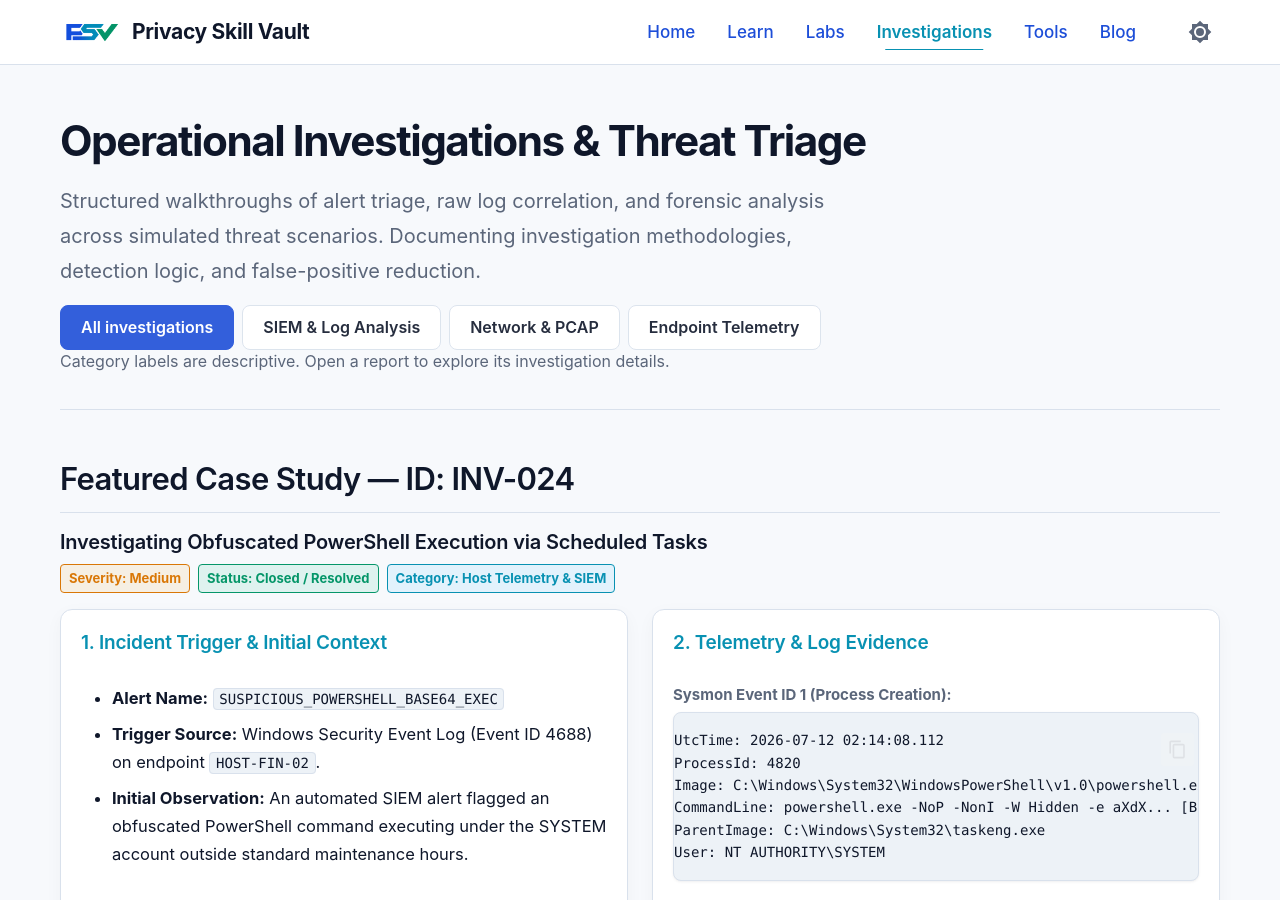
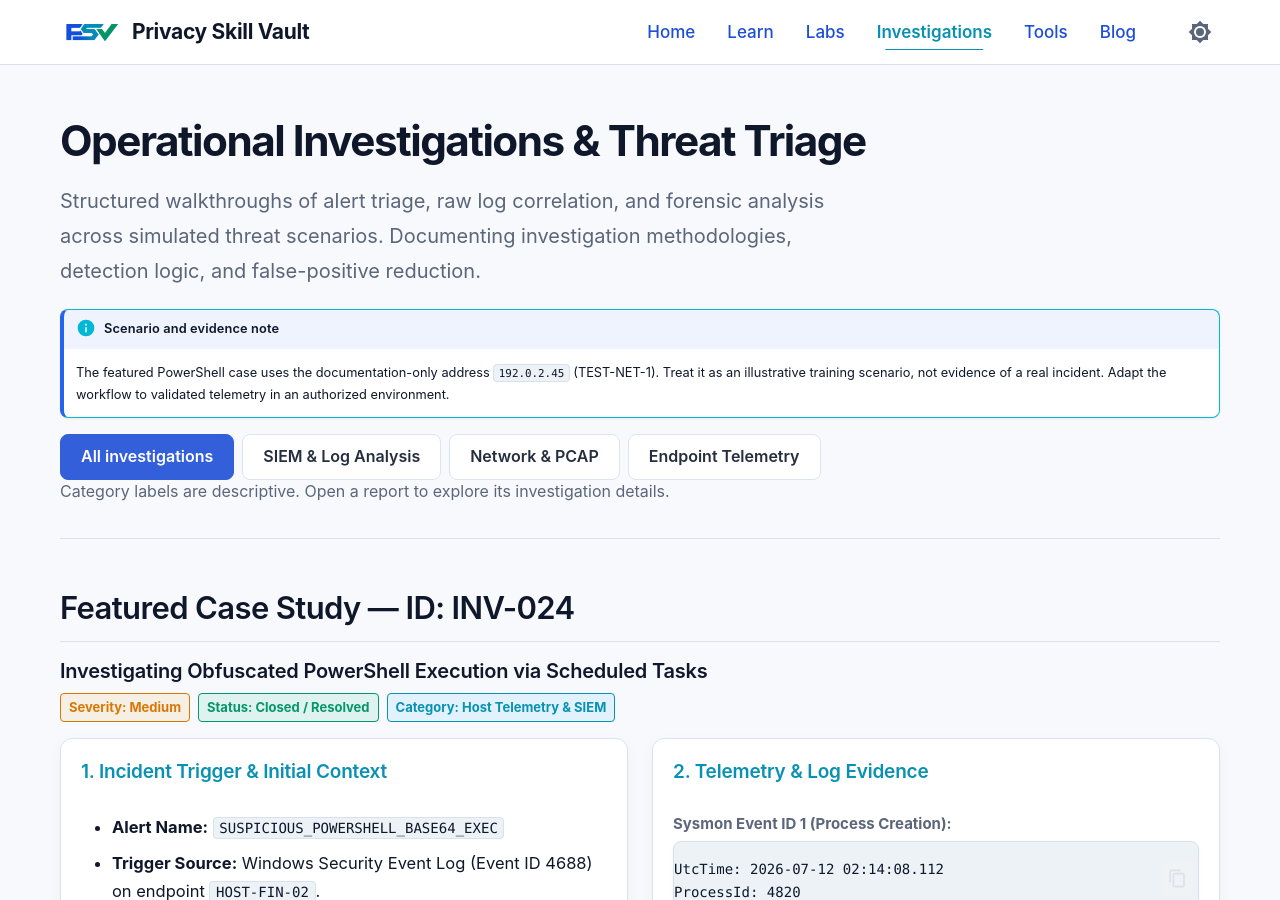
Before and after one commit to PrivacySkillVault/privacyskillvault.github.io, an MkDocs documentation site: the page built from docs/investigations/index.md, in a window 1280 px wide and 900 px high. Built offline with MkDocs 1.6.1 and Material for MkDocs 9.7.7, drawn with Linux system fonts in a browser that asks for light colours.

Commit message:
Clarify illustrative case-study evidence

```diff
--- a/docs/investigations/index.md
+++ b/docs/investigations/index.md
@@ -1,6 +1,9 @@
 # Operational Investigations & Threat Triage
 
 Structured walkthroughs of alert triage, raw log correlation, and forensic analysis across simulated threat scenarios. Documenting investigation methodologies, detection logic, and false-positive reduction.
+
+!!! info "Scenario and evidence note"
+    The featured PowerShell case uses the documentation-only address `192.0.2.45` (TEST-NET-1). Treat it as an illustrative training scenario, not evidence of a real incident. Adapt the workflow to validated telemetry in an authorized environment.
 
 <div class="psv-investigation-filter-list" aria-label="Investigation categories">
   <span class="md-button md-button--primary">All investigations</span>
```
